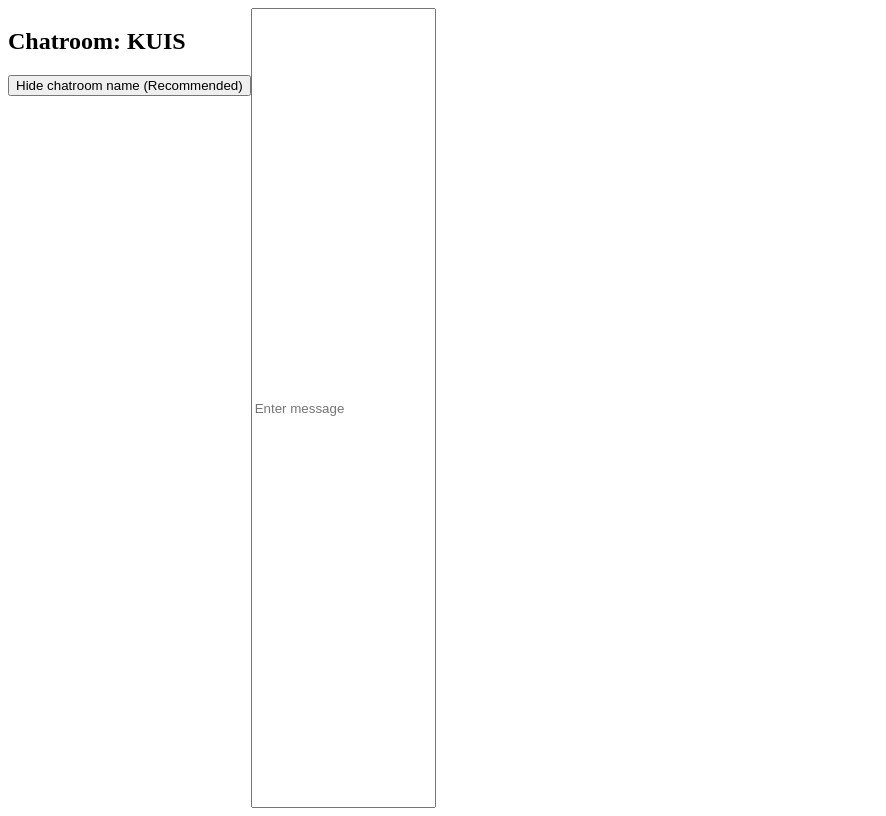
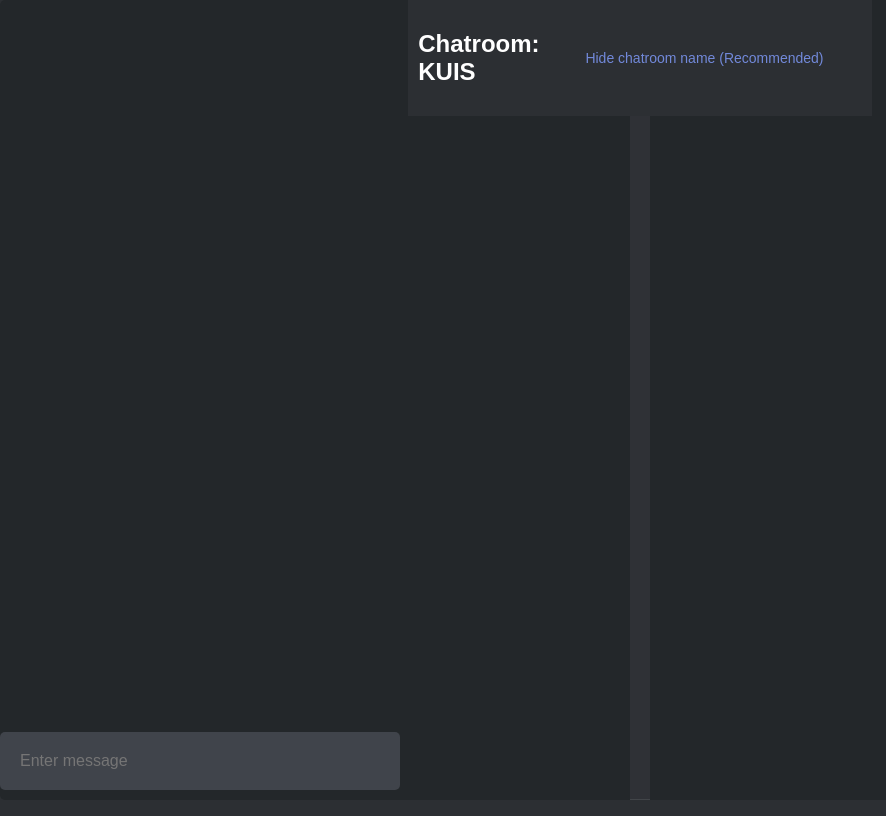
Before and after one commit to mystic007-real/qwerty-chats, a plain HTML site: page chatroom.html in a window 1280 px wide. Both pictures are taken after typing "Sample", "Sample" into the empty fields and a click on the button "Create Room". Shown: the whole page, without its empty margins (0-886 px from the left). Drawn offline with Linux system fonts and the light colour scheme.

Commit message:
Update chatroom.html

```diff
--- a/chatroom.html
+++ b/chatroom.html
@@ -5,7 +5,110 @@
     <meta name="viewport" content="width=device-width, initial-scale=1.0">
     <title>Flash Drive Chatroom</title>
     <style>
-        /* (CSS remains unchanged) */
+        body, html {
+            margin: 0;
+            padding: 0;
+            height: 100%;
+            width: 100%;
+            font-family: Arial, sans-serif;
+            background-color: #2c2f33;
+            color: #fff;
+            overflow: hidden;
+        }
+        .login-container, .reopen-container, #chatroom {
+            display: flex;
+            flex-direction: column;
+            align-items: center;
+            justify-content: center;
+            width: 100%;
+            height: 100%;
+            position: absolute;
+            top: 0;
+            left: 0;
+        }
+        .login-container, .reopen-container {
+            background-color: #23272a;
+        }
+        .login-container h2, .reopen-container h2 {
+            color: #fff;
+        }
+        input, button {
+            padding: 10px;
+            margin: 10px 0;
+            border-radius: 5px;
+            border: none;
+            font-size: 16px;
+            width: 100%;
+            max-width: 400px;
+        }
+        input {
+            background-color: #40444b;
+            color: #fff;
+            border: 1px solid #23272a;
+        }
+        button {
+            background-color: #7289da;
+            color: #fff;
+            cursor: pointer;
+        }
+        button:hover {
+            background-color: #5b6eae;
+        }
+        #chatroom {
+            display: none;
+            background-color: #23272a;
+            border-radius: 5px;
+            width: 100vw;
+            height: 100vh;
+            position: relative;
+        }
+        #chatBox {
+            flex-grow: 1;
+            overflow-y: auto;
+            padding: 10px;
+            background-color: #2f3136;
+            border-bottom: 1px solid #424549;
+        }
+        #messageInput {
+            background-color: #40444b;
+            color: #fff;
+            border: none;
+            padding: 20px;
+            font-size: 16px;
+            width: 100%;
+            box-sizing: border-box;
+            outline: none;
+            position: absolute;
+            bottom: 0;
+            left: 0;
+        }
+        .message {
+            padding: 10px;
+            border-bottom: 1px solid #424549;
+            color: #dcdde1;
+        }
+        .message .edited-tag {
+            font-size: 10px;
+            color: #8e9297;
+        }
+        .header {
+            display: flex;
+            justify-content: space-between;
+            align-items: center;
+            padding: 10px;
+            background-color: #2c2f33;
+            color: #fff;
+        }
+        #hideRoomCodeBtn {
+            background: none;
+            border: none;
+            color: #7289da;
+            cursor: pointer;
+            font-size: 14px;
+        }
+        #hideRoomCodeBtn:hover {
+            text-decoration: underline;
+        }
     </style>
 </head>
 <body>
@@ -19,7 +122,12 @@
         <button onclick="reopenRoom()">Re-open Previous Chatroom</button>
     </div>
 
-    <div class="container" id="chatroom">
+    <div class="reopen-container" id="reopen" style="display: none;">
+        <h2>Re-open Previous Chatroom</h2>
+        <button onclick="reopenRoom()">Re-open Previous Chatroom</button>
+    </div>
+
+    <div id="chatroom">
         <div class="header">
             <h2>Chatroom: <span id="currentRoomCode"></span></h2>
             <button id="hideRoomCodeBtn" onclick="toggleRoomCode()">Hide chatroom name (Recommended)</button>
@@ -156,9 +264,8 @@
 
         function switchToChatroom() {
             document.getElementById('login').style.display = 'none';
+            document.getElementById('reopen').style.display = 'none';
             document.getElementById('chatroom').style.display = 'flex';
-            document.getElementById('chatroom').style.width = '100vw';
-            document.getElementById('chatroom').style.height = '100vh';
         }
 
         document.getElementById('messageInput').addEventListener('keypress', function(event) {
```
